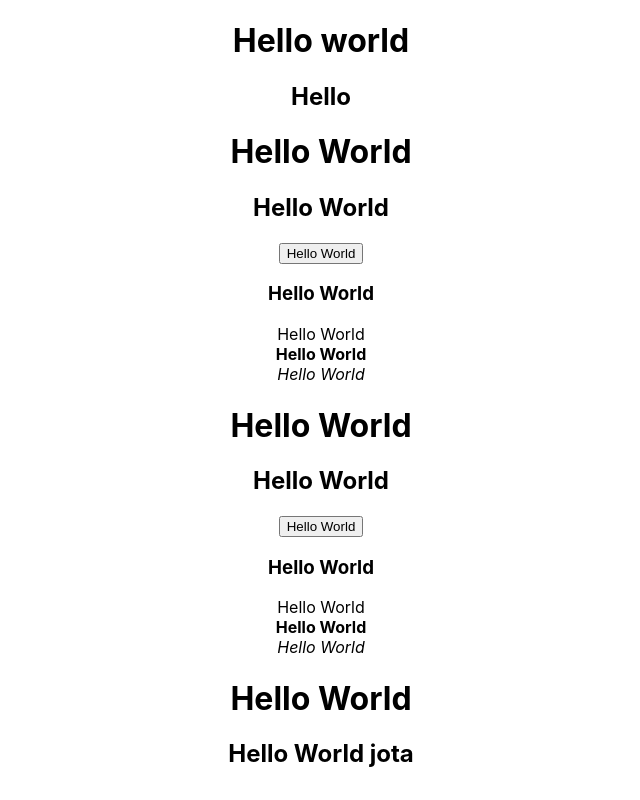
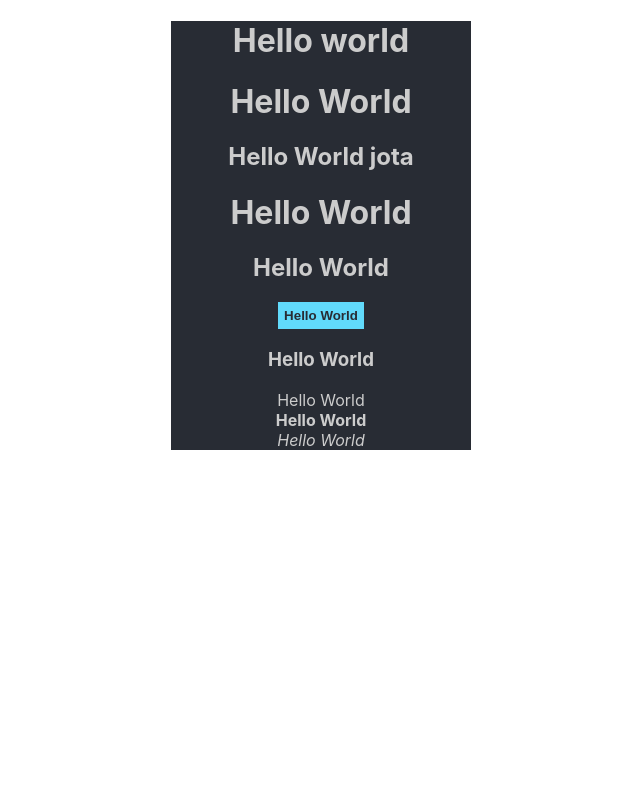
Before and after one commit to jotaMch/Curso_Ebac_React, a React (Create React App) app: page / in a window 1280 px wide. Shown: the whole page, without its empty margins (319-959 px from the left). Built offline with nearby package versions, Linux system fonts and the light colour scheme.

Commit message:
add cor button

```diff
--- a/src/App.css
+++ b/src/App.css
@@ -1,5 +1,17 @@
 .App {
   text-align: center;
+  background-color: #282c34;
+  color: #ccc;
+  max-width: 300px;
+  margin: 0 auto;
+}
+
+.App button {
+  background-color: #61dafb;
+  border: none;
+  color: #282c34;
+  font-weight: bold;
+  padding: 6px;
 }
 
 .App-logo {
--- a/src/App.js
+++ b/src/App.js
@@ -1,12 +1,13 @@
 import './App.css';
 import HelloWorld from './components/HelloWorld'
+import Frase from './components/Frase'
 
 function App() {
   return (
     <div className="App">
       <h1>Hello world</h1>
-      <h2>Hello</h2>
       <HelloWorld name="World"/>
+      <Frase name="Hello"/>
     </div>
   );
 }
--- a/src/components/Frase.js
+++ b/src/components/Frase.js
@@ -1,15 +1,15 @@
 import React from 'react'
 
-function Frase() {
+function Frase(props) {
     return (
         <div>
-            <h1>Hello World</h1>
-            <h2>Hello World</h2>
-            <button>Hello World</button>
-            <h3>Hello World</h3>
-            <span>Hello World</span><br></br>
-            <strong>Hello World</strong><br></br>
-            <em>Hello World</em>
+            <h1>{props.name} World</h1>
+            <h2>{props.name} World</h2>
+            <button>{props.name} World</button>
+            <h3>{props.name} World</h3>
+            <span>{props.name} World</span><br></br>
+            <strong>{props.name} World</strong><br></br>
+            <em>{props.name} World</em>
         </div>
     )
 }
--- a/src/components/HelloWorld.js
+++ b/src/components/HelloWorld.js
@@ -1,11 +1,8 @@
 import React from 'react'
-import Frase from './Frase'
 
 const HelloWorld = (props) => {
     return (
         <div>
-            <Frase />
-            <Frase />
             <h1>Hello {props.name}</h1>
             <h2>Hello World jota</h2>
         </div>
```
